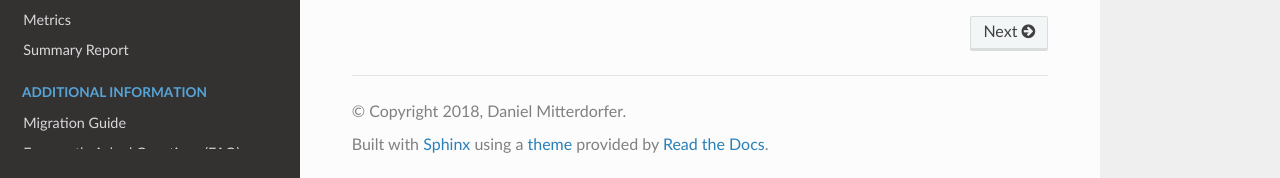
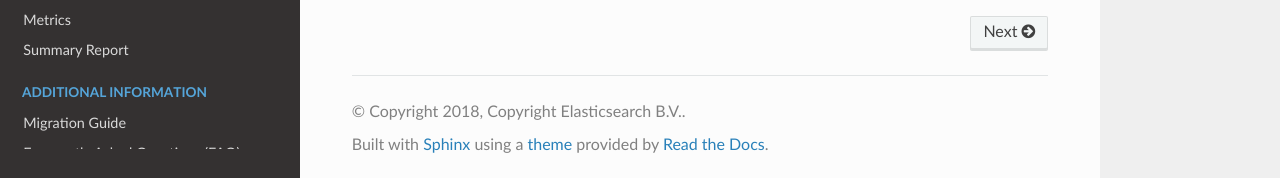
Before and after one commit to elastic/rally, a Sphinx documentation site: the page built from docs/index.rst, in a window 1280 px wide and 900 px high, scrolled down 4089 px. Shown: the part 719-897 px from the top of the window. Built offline with Sphinx 7.4.7 and the Read the Docs theme 2.0.0, drawn with Linux system fonts in a browser that asks for light colours.

Commit message:
Correct copyright in docs

```diff
--- a/docs/conf.py
+++ b/docs/conf.py
@@ -35,7 +35,7 @@ rst_prolog = '''
 
 # General information about the project.
 project = "Rally"
-copyright = "%i, Daniel Mitterdorfer" % year
+copyright = "%i, Copyright Elasticsearch B.V." % year
 author = "Daniel Mitterdorfer"
 
 # The version info for the project you're documenting, acts as replacement for
```
